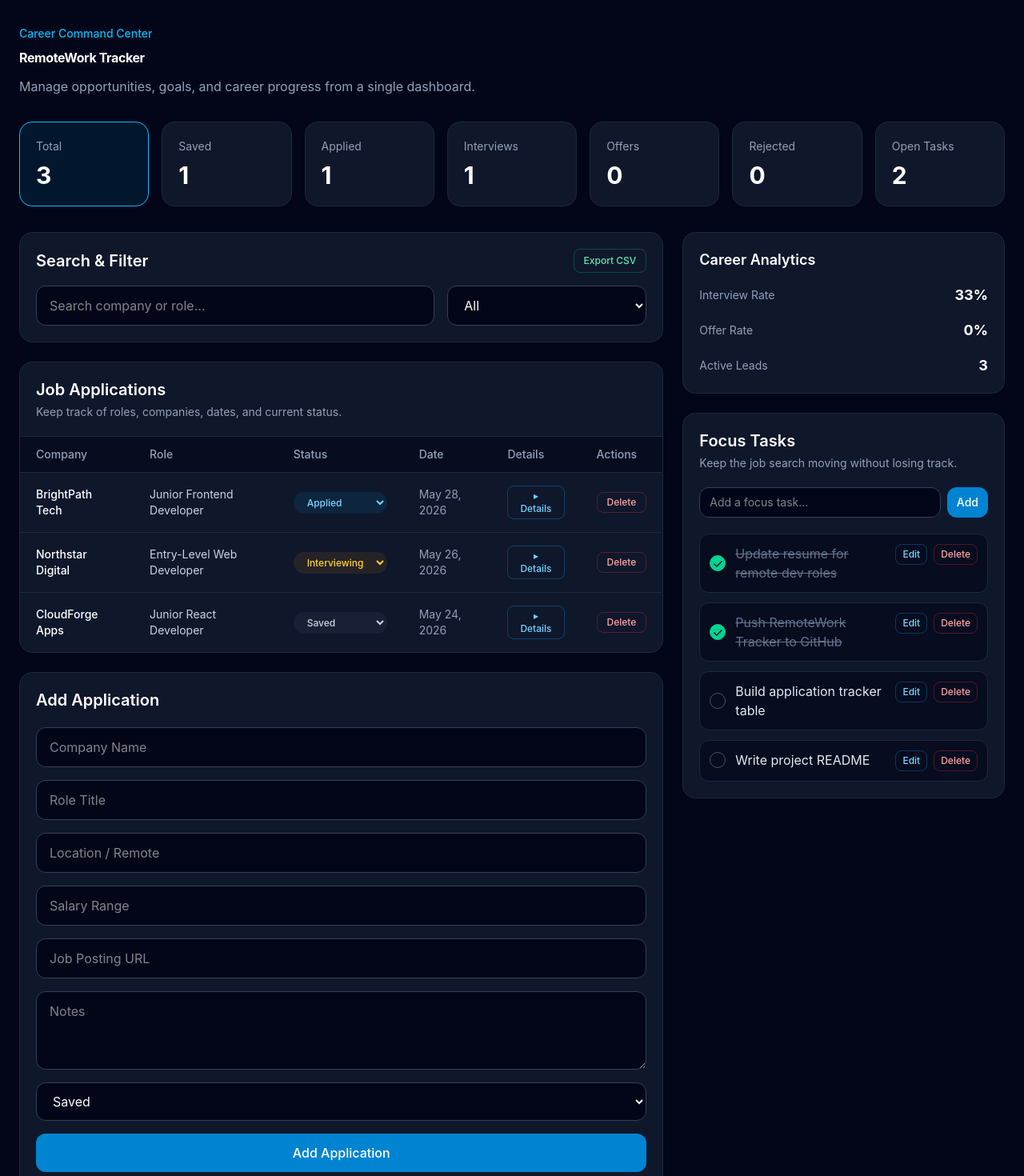
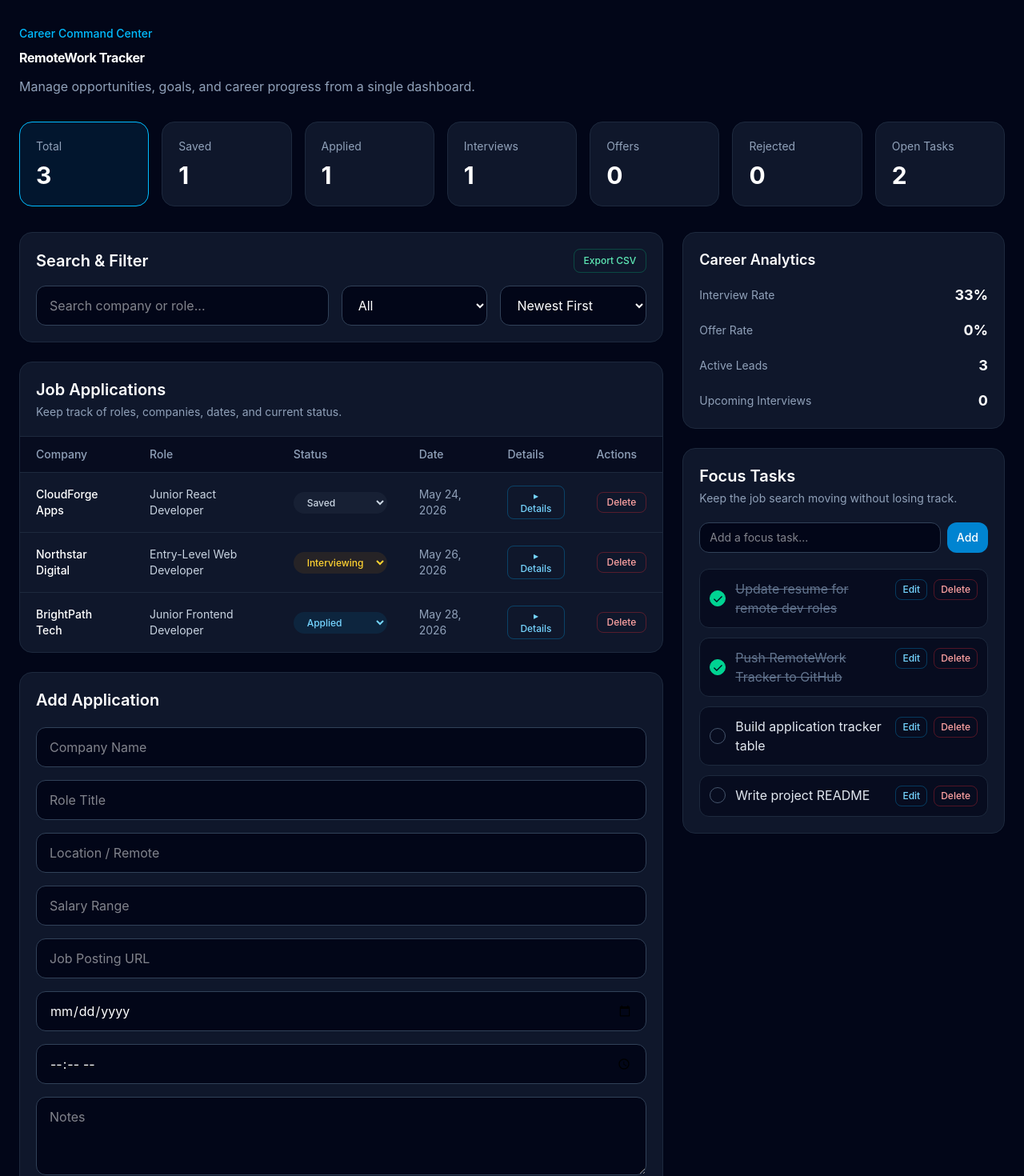
Before and after one commit to Evans-Steven/remote-work-tracker, a React (Vite) app: page / in a window 1280 px wide. Shown: the top 1470 px of the page at 80% size. Built offline with nearby package versions, Linux system fonts and the light colour scheme.

Commit message:
Added interview tracking and analytics

```diff
--- a/src/App.jsx
+++ b/src/App.jsx
@@ -25,6 +25,8 @@ function App() {
 
     return savedTasks ? JSON.parse(savedTasks) : initialTasks
   })
+
+  const [sortOption, setSortOption] = useState("newest")
 
   function handleAddApplication(newApplication) {
     const application = {
@@ -170,6 +172,10 @@ function App() {
 
   const openTaskCount = tasks.filter((task) => !task.complete).length
 
+  const upcomingInterviewCount = applications.filter(
+    (app) => app.interviewDate
+  ).length
+
   const interviewRate =
     applications.length > 0
       ? Math.round((interviewCount / applications.length) * 100)
@@ -180,7 +186,8 @@ function App() {
       ? Math.round((offerCount / applications.length) * 100)
       : 0
 
-  const filteredApplications = applications.filter((app) => {
+  const filteredApplications = applications
+    .filter((app) => {
       const matchesSearch =
         app.company.toLowerCase().includes(searchTerm.toLowerCase()) ||
         app.role.toLowerCase().includes(searchTerm.toLowerCase())
@@ -189,6 +196,29 @@ function App() {
         statusFilter === "All" || app.status === statusFilter
 
       return matchesSearch && matchesStatus
+    })
+    .sort((a, b) => {
+      if (sortOption === "newest") {
+        return b.id - a.id
+      }
+
+      if (sortOption === "oldest") {
+        return a.id - b.id
+      }
+
+      if (sortOption === "company-az") {
+        return a.company.localeCompare(b.company)
+      }
+
+      if (sortOption === "company-za") {
+        return b.company.localeCompare(a.company)
+      }
+
+      if (sortOption === "status") {
+        return a.status.localeCompare(b.status)
+      }
+
+      return 0
     })
 
   return (
@@ -257,7 +287,7 @@ function App() {
                 </button>
               </div>
 
-              <div className="mt-4 grid gap-4 md:grid-cols-[2fr_1fr]">
+              <div className="mt-4 grid gap-4 md:grid-cols-[2fr_1fr_1fr]">
                 <input
                   type="text"
                   placeholder="Search company or role..."
@@ -277,6 +307,17 @@ function App() {
                   <option>Interviewing</option>
                   <option>Offer</option>
                   <option>Rejected</option>
+                </select>
+                <select
+                  value={sortOption}
+                  onChange={(e) => setSortOption(e.target.value)}
+                  className="rounded-xl border border-slate-700 bg-slate-950 px-4 py-3"
+                >
+                  <option value="newest">Newest First</option>
+                  <option value="oldest">Oldest First</option>
+                  <option value="company-az">Company A-Z</option>
+                  <option value="company-za">Company Z-A</option>
+                  <option value="status">Status</option>
                 </select>
               </div>
             </div>
@@ -315,6 +356,16 @@ function App() {
                     {savedCount + appliedCount + interviewCount}
                   </p>
                 </div>
+
+                <div className="flex items-center justify-between">
+                  <p className="text-sm text-slate-400">
+                    Upcoming Interviews
+                  </p>
+
+                  <p className="text-lg font-bold">
+                    {upcomingInterviewCount}
+                  </p>
+                </div>
               </div>
             </div>
 
--- a/src/components/ApplicationForm.jsx
+++ b/src/components/ApplicationForm.jsx
@@ -8,6 +8,8 @@ function ApplicationForm({ onAddApplication }) {
         salary: "",
         jobUrl: "",
         notes: "",
+        interviewDate: "",
+        interviewTime: "",
         status: "Saved",
     })
 
@@ -32,6 +34,8 @@ function ApplicationForm({ onAddApplication }) {
             salary: "",
             jobUrl: "",
             notes: "",
+            interviewDate: "",
+            interviewTime: "",
             status: "Saved",
         })
     }
@@ -89,6 +93,22 @@ function ApplicationForm({ onAddApplication }) {
                     className="rounded-xl border border-slate-700 bg-slate-950 px-4 py-3"
                 />
 
+                <input
+                    type="date"
+                    name="interviewDate"
+                    value={formData.interviewDate}
+                    onChange={handleChange}
+                    className="rounded-xl border border-slate-700 bg-slate-950 px-4 py-3"
+                />
+
+                <input
+                    type="time"
+                    name="interviewTime"
+                    value={formData.interviewTime}
+                    onChange={handleChange}
+                    className="rounded-xl border border-slate-700 bg-slate-950 px-4 py-3"
+                />
+
                 <textarea
                     name="notes"
                     placeholder="Notes"
--- a/src/components/ApplicationTable.jsx
+++ b/src/components/ApplicationTable.jsx
@@ -94,7 +94,7 @@ function ApplicationTable({
                                 {expandedId === app.id && (
                                     <tr className="border-t border-slate-800 bg-slate-950/40">
                                         <td colSpan="9" className="px-5 py-4">
-                                            <div className="grid gap-4 md:grid-cols-3">
+                                            <div className="grid gap-4 md:grid-cols-4">
                                                 <div className="rounded-xl border border-slate-800 bg-slate-900/60 p-4">
                                                     <p className="text-xs font-medium uppercase tracking-wide text-slate-500">
                                                         Location
@@ -130,6 +130,18 @@ function ApplicationTable({
                                                     ) : (
                                                         <p className="mt-2 text-sm text-slate-300">Not provided</p>
                                                     )}
+                                                </div>
+
+                                                <div className="rounded-xl border border-slate-800 bg-slate-900/60 p-4">
+                                                    <p className="text-xs font-medium uppercase tracking-wide text-slate-500">
+                                                        Interview
+                                                    </p>
+
+                                                    <p className="mt-2 text-sm text-slate-300">
+                                                        {app.interviewDate
+                                                            ? `${app.interviewDate}${app.interviewTime ? ` at ${app.interviewTime}` : ""}`
+                                                            : "Not scheduled"}
+                                                    </p>
                                                 </div>
                                             </div>
 
```
Lines whose indentation alone changed are shown as unchanged.
